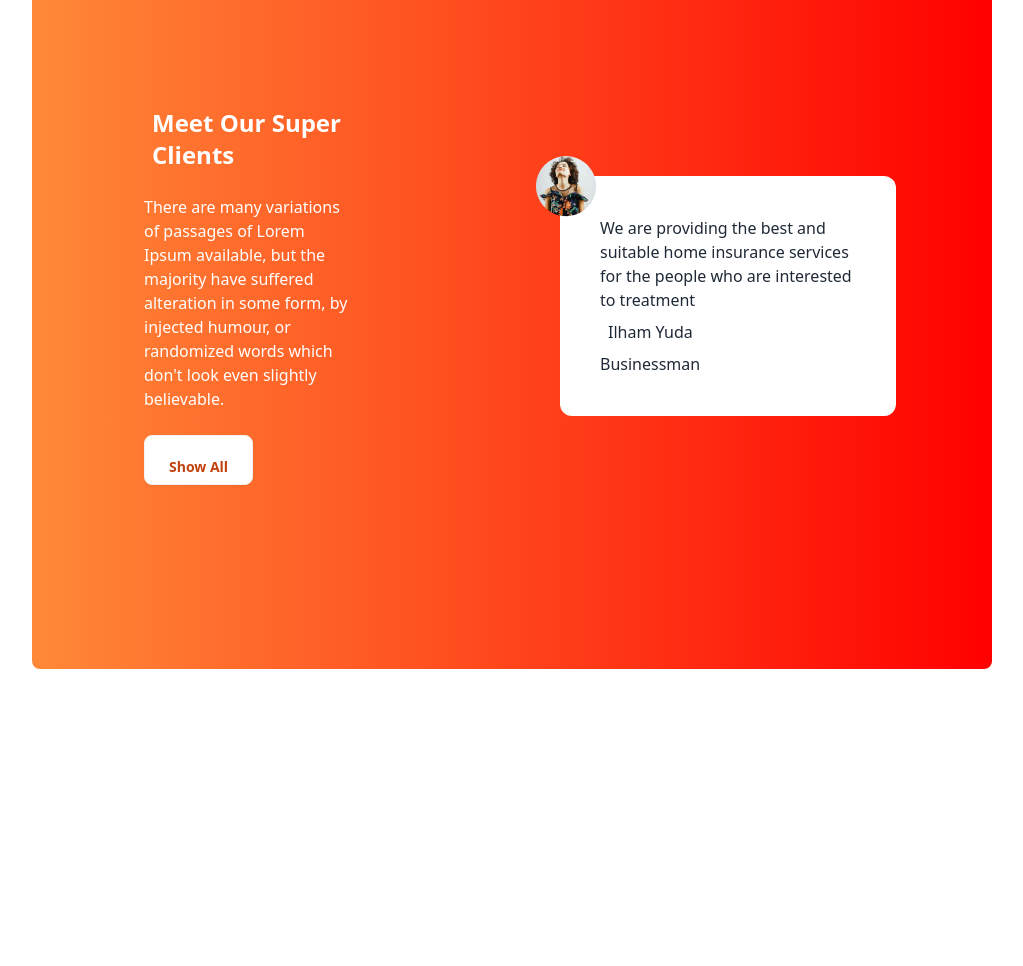
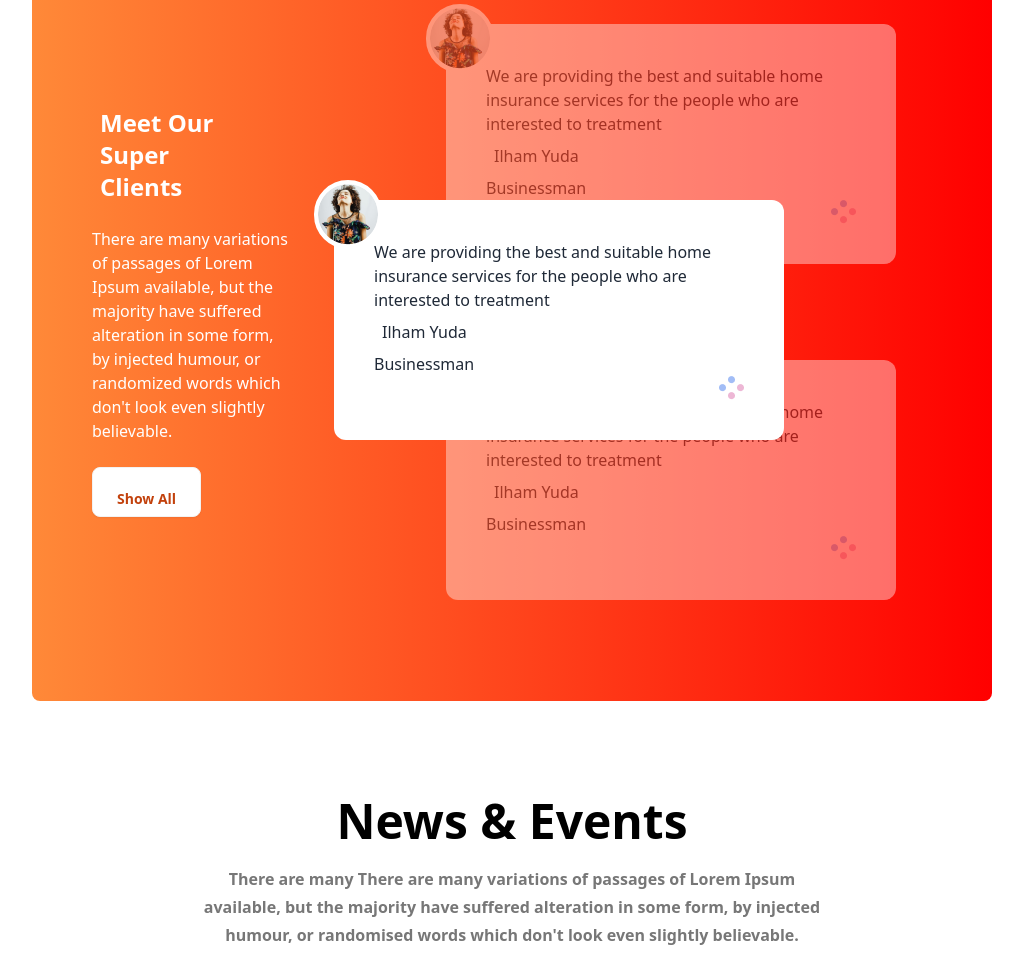
Before and after one commit to sujonifty/tea-house, a plain HTML site: page tea-house/index.html in a window 1280 px wide. Shown: the part 2376-3342 px from the top of the page, without its empty margins (128-1151 px from the left). Before the commit the page ends 3141 px from the top, so only its background shows below. Drawn offline with nearby package versions, Linux system fonts and the light colour scheme.

Commit message:
client section  completed

```diff
--- a/tea-house/index.html
+++ b/tea-house/index.html
@@ -156,26 +156,93 @@
         <!-- Client section  -->
         <section class=" mb-24 text-center md:text-start">
 
-            <div class="flex justify-center items-center flex-col lg:flex-row rounded-lg bg-gradient-to-r from-[#FF8938] to-[#F00]">
-                <div class="p-6 md:my-40 md:mx-16 text-white flex-1">
+            <div
+                class="flex justify-between items-center flex-col lg:flex-row rounded-lg bg-gradient-to-r from-[#FF8938] to-[#F00]">
+                <div class="p-6 md:my-40 md:mx-3 text-white flex-1">
                     <h3 class="text-2xl  font-extrabold px-8">Meet Our Super <br>
                         Clients
                     </h3>
                     <p class="p-6 mx-auto ">
-                        There are many variations of passages of Lorem Ipsum available, but the majority have suffered alteration in some form, by injected humour, or randomized words which don't look even slightly believable.
+                        There are many variations of passages of Lorem Ipsum available, but the majority have suffered
+                        alteration in some form, by injected humour, or randomized words which don't look even slightly
+                        believable.
                     </p>
                     <button class="btn bg-white text-orange-700 p-6 mx-6">Show All</button>
                 </div>
-                <div class=" relative bg-white p-10 md:my-48 m-5 md:m-24 rounded-xl flex-1">
-                    <img class="absolute -left-6 -top-5" src="images/client.png" alt="client">
-                    <p>
-                        We are providing the best and suitable home insurance services for the people who are interested to treatment
-                    </p>
-                    <h4 class="font-medium p-2">Ilham Yuda</h4>
-                    <p>Businessman</p>
+                <!-- review container  -->
+                <div class="relative">
+                    <!-- review-1  -->
+                    <div class=" relative opacity-40 z-10 lg:w-[450px] bg-white p-10  m-5 md:m-24 rounded-xl flex-1">
+                        <img class="absolute -left-5 -top-5 border-4 border-white rounded-full bg-white"
+                            src="images/client.png" alt="client">
+                        <p>
+                            We are providing the best and suitable home insurance services for the people who are
+                            interested to treatment
+                        </p>
+                        <h4 class="font-medium p-2">Ilham Yuda</h4>
+                        <p>Businessman</p>
+                        <div class="flex justify-end">
+                            <img src="images/circles.png" alt="">
+                        </div>
+                    </div>
+                    <!-- review-2  -->
+                    <div class=" absolute z-20 w-5/6 mx-auto left-5 bottom-[12rem]  lg:w-[450px] lg:-left-4 md:bottom-[16rem] bg-white p-10  rounded-xl flex-1">
+                        <img class="absolute -left-5 -top-5 border-4 border-white rounded-full bg-white"
+                            src="images/client.png" alt="client">
+                        <p>
+                            We are providing the best and suitable home insurance services for the people who are
+                            interested to treatment
+                        </p>
+                        <h4 class="font-medium p-2">Ilham Yuda</h4>
+                        <p>Businessman</p>
+                        <div class="flex justify-end">
+                            <img src="images/circles.png" alt="">
+                        </div>
+                    </div>
+                    <!-- review-3  -->
+                    <div class=" relative opacity-40 z-10 lg:w-[450px] bg-white p-10  m-5 md:m-24 rounded-xl flex-1">
+                        <img class="absolute -left-5 -top-5 border-4 border-white rounded-full bg-white"
+                            src="images/client.png" alt="client">
+                        <p>
+                            We are providing the best and suitable home insurance services for the people who are
+                            interested to treatment
+                        </p>
+                        <h4 class="font-medium p-2">Ilham Yuda</h4>
+                        <p>Businessman</p>
+                        <div class="flex justify-end">
+                            <img src="images/circles.png" alt="">
+                        </div>
+                    </div>
                 </div>
             </div>
 
+        </section>
+
+        <!-- Feature products -->
+        <section class=" mb-24">
+            <h3 class="text-5xl font-semibold text-black text-center">News & Events</h3>
+            <p class="text-base font-semibold text-[#777] leading-7 text-center w-2/3 mx-auto my-5">There are many
+                There are many variations of passages of Lorem Ipsum available, but the majority have suffered alteration in some form, by injected humour, or randomised words which don't look even slightly believable.
+            </p>
+
+            <div class=" grid gap-7 grid-cols-1 md:grid-cols-2 lg:grid-cols-4">
+                <!-- card-1  -->
+                <div class="card  bg-gradient-to-r from-[#F4F4F4] to-[rgba(244, 244, 244, 0.00)] shadow-xl">
+                    <figure class="px-10 pt-10 bg-gray-200 p-6 m-5">
+                        <img src="images/tea-1.png" alt="tea" class="rounded-xl" />
+                    </figure>
+                    <div class="card-body items-center text-center">
+                        <h2 class="card-title text-2xl font-extrabold text-black">Milk Tea</h2>
+                        <p class="text-base font-semibold text-[#777]">Creamer could be replaced by fresh milk</p>
+                    </div>
+                </div>
+                <!-- card-2  -->
+
+                <!-- card-3  -->
+
+                <!-- card-4  -->
+
+            </div>
         </section>
     </main>
 </body>
```
